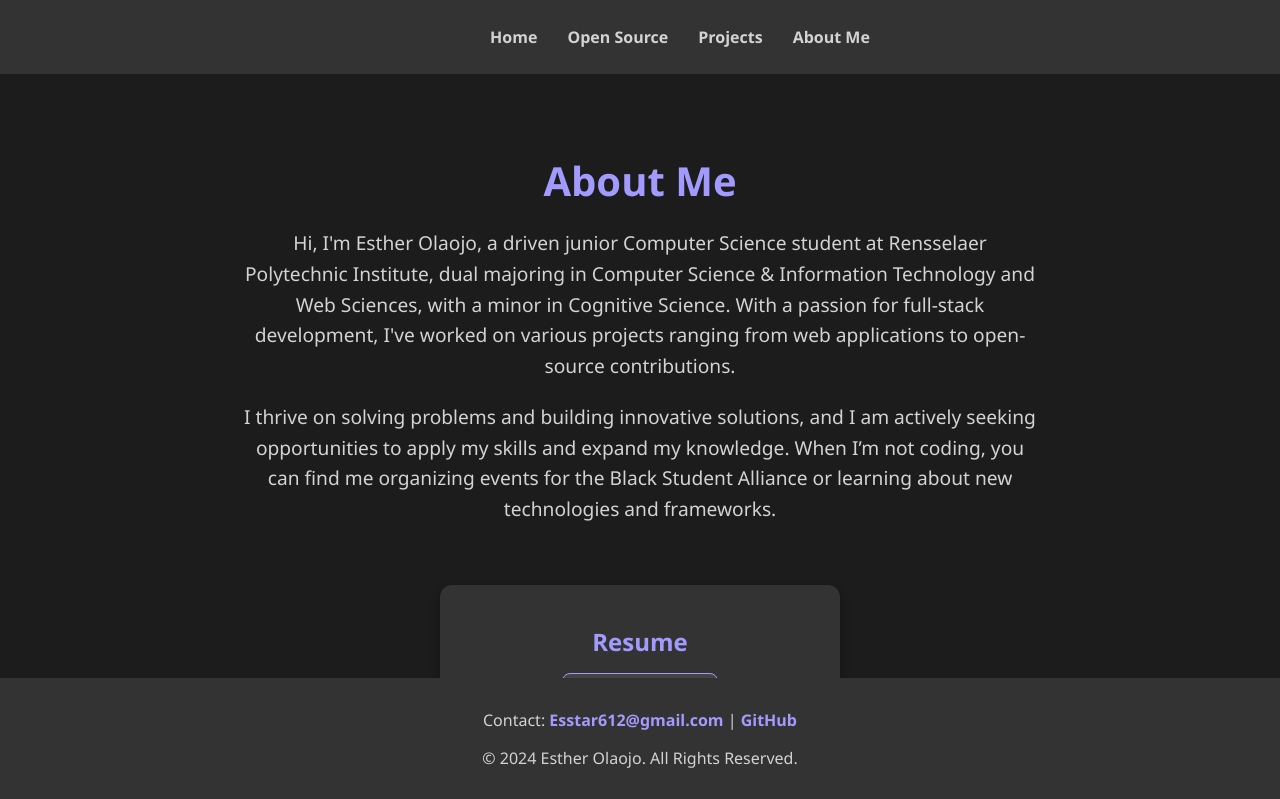
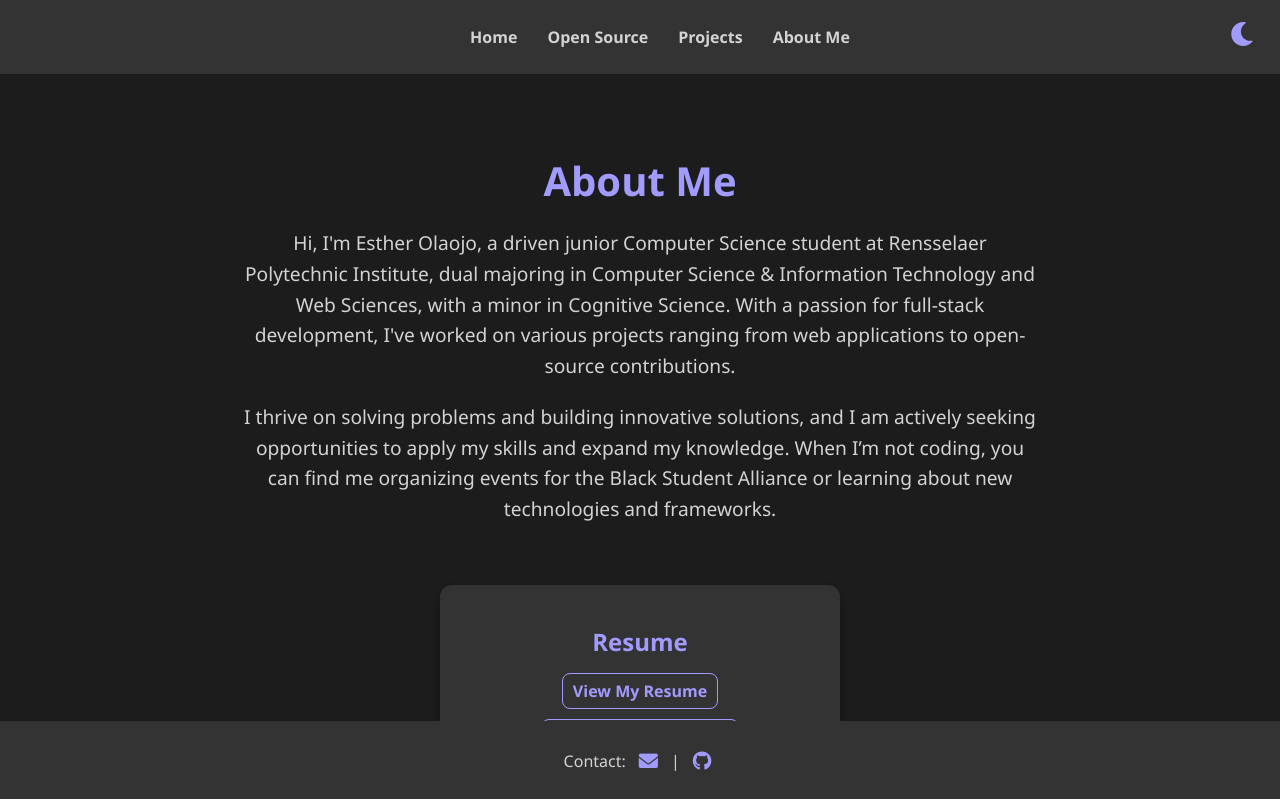
Before and after one commit to Esstar612/my_portfolio, a React (Create React App) app: page /my_portfolio/about in a window 1280 px wide. Shown: the top 799 px of the page. Built offline with nearby package versions, Linux system fonts and the light colour scheme.

Commit message:
Added theme changes
Now able to switch between light and dark themes

```diff
--- a/package.json
+++ b/package.json
@@ -10,6 +10,7 @@
     "gh-pages": "^6.2.0",
     "react": "^18.3.1",
     "react-dom": "^18.3.1",
+    "react-icons": "^5.3.0",
     "react-router-dom": "^6.27.0",
     "react-scripts": "5.0.1",
     "web-vitals": "^2.1.4"
--- a/public/index.html
+++ b/public/index.html
@@ -3,6 +3,7 @@
   <head>
     <meta charset="utf-8" />
     <link rel="icon" href="%PUBLIC_URL%/favicon.ico" />
+    <link rel="stylesheet" href="https://cdnjs.cloudflare.com/ajax/libs/font-awesome/6.0.0-beta3/css/all.min.css">
     <meta name="viewport" content="width=device-width, initial-scale=1" />
     <meta name="theme-color" content="#000000" />
     <meta
--- a/src/App.css
+++ b/src/App.css
@@ -23,27 +23,34 @@
 }
 
 .project-card {
-  background-color: #444;
+  background-color: var(--card-background-color);
   padding: 20px;
   margin: 10px auto;
   border-radius: 8px;
   width: 80%;
 }
-
 footer {
   background-color: #333;
   color: #d3d3d3;
   text-align: center;
-  padding: 15px 0;
+  padding: 10px 0;
   position: fixed;
   width: 100%;
   bottom: 0;
 }
 
+footer p {
+  display: flex;
+  justify-content: center;
+  align-items: center;
+  gap: 8px; /* Add gap between Contact text and icons */
+}
+
 footer a {
   color: #a29bfe;
   text-decoration: none;
-  font-weight: bold;
+  font-size: 1.2em; /* Adjust icon size */
+  margin: 0 5px; /* Space between icons */
 }
 
 footer a:hover {
--- a/src/components/Footer.js
+++ b/src/components/Footer.js
@@ -3,8 +3,16 @@
 const Footer = () => {
     return (
         <footer>
-            <p>Contact: <a href="mailto:Esstar612@gmail.com">Esstar612@gmail.com</a> | <a href="https://github.com/esstar612" target="_blank" rel="noopener noreferrer">GitHub</a></p>
-            <p>&copy; 2024 Esther Olaojo. All Rights Reserved.</p>
+            <p>
+                Contact:
+                <a href="mailto:Esstar612@gmail.com" aria-label="Email">
+                    <i className="fas fa-envelope"></i>
+                </a>
+                |
+                <a href="https://github.com/esstar612" target="_blank" rel="noopener noreferrer" aria-label="GitHub">
+                    <i className="fab fa-github"></i>
+                </a>
+            </p>
         </footer>
     );
 };
--- a/src/components/Navbar.css
+++ b/src/components/Navbar.css
@@ -2,11 +2,13 @@
     background-color: #333;
     padding: 10px 20px;
     display: flex;
-    justify-content: center;
+    justify-content: space-between;
+    align-items: center;
     position: fixed;
     width: 100%;
     top: 0;
     z-index: 100;
+    box-sizing: border-box;
 }
 
 .navbar ul {
@@ -28,3 +30,17 @@
 .navbar ul li a:hover {
     color: #a29bfe; /* Light Purple */
 }
+
+.theme-toggle {
+    background: none;
+    border: none;
+    color: #a29bfe;
+    font-size: 1.5em;
+    cursor: pointer;
+    position: absolute;
+    right: 20px;
+}
+
+.theme-toggle:hover {
+    color: #c299ff;
+}
--- a/src/components/Navbar.js
+++ b/src/components/Navbar.js
@@ -1,8 +1,23 @@
-import React from 'react';
+import React, { useState, useEffect } from 'react';
 import { Link } from 'react-router-dom';
 import './Navbar.css';
+import { FaMoon, FaSun } from 'react-icons/fa';
 
 const Navbar = () => {
+    const [darkTheme, setDarkTheme] = useState(true);
+
+    const toggleTheme = () => {
+        setDarkTheme(!darkTheme);
+    };
+
+    useEffect(() => {
+        if (darkTheme) {
+            document.documentElement.setAttribute('data-theme', 'dark');
+        } else {
+            document.documentElement.setAttribute('data-theme', 'light');
+        }
+    }, [darkTheme]);
+
     return (
         <nav className="navbar">
             <ul>
@@ -11,6 +26,9 @@
                 <li><Link to="/projects">Projects</Link></li>
                 <li><Link to="/about">About Me</Link></li>
             </ul>
+            <button className="theme-toggle" onClick={toggleTheme}>
+                {darkTheme ? <FaMoon /> : <FaSun />}
+            </button>
         </nav>
     );
 };
--- a/src/index.css
+++ b/src/index.css
@@ -1,14 +1,36 @@
+:root {
+  /* Light Theme Colors */
+  --background-color: #ffffff;
+  --text-color: #333333;
+  --link-color: #5b6eff;
+  --card-background-color: #f0f0f0;
+  --highlight-color: #5b6eff; /* Purple or blue accent color */
+}
+
+[data-theme="dark"] {
+  /* Dark Theme Colors */
+  --background-color: #1c1c1c;
+  --text-color: #d3d3d3;
+  --link-color: #a29bfe;
+  --card-background-color: #333;
+  --highlight-color: #a29bfe; /* Dark theme accent color */
+}
+
 body, html {
+  background-color: var(--background-color);
+  color: var(--text-color);
   margin: 0;
   padding: 0;
   font-family: 'Segoe UI', Tahoma, Geneva, Verdana, sans-serif;
-  background-color: #1c1c1c;
-  color: #d3d3d3;
 }
 
 a {
-  color: #a29bfe;
+  color: var(--link-color);
   text-decoration: none;
+}
+
+.project-card, .about-card, .mini-card {
+  background-color: var(--card-background-color);
 }
 
 a:hover {
--- a/src/pages/About.css
+++ b/src/pages/About.css
@@ -2,21 +2,21 @@
     max-width: 800px;
     margin: 0 auto;
     padding: 100px 20px;
-    background-color: #1c1c1c;
-    color: #d3d3d3;
+    background-color: var(--background-color);
+    color: var(--text-color);
     text-align: center;
 }
 
 .about h1 {
     font-size: 2.5rem;
-    color: #a29bfe; /* Light Purple */
+    color: var(--highlight-color); /* Use accent color */
     margin-bottom: 20px;
 }
 
 .about p {
     font-size: 1.2rem;
     line-height: 1.6;
-    color: #d3d3d3;
+    color: var(--text-color);
     margin-bottom: 20px;
 }
 
@@ -31,7 +31,8 @@
 }
 
 .about-card {
-    background-color: #333;
+    background-color: var(--card-background-color);
+    color: var(--text-color);
     padding: 20px;
     border-radius: 12px;
     box-shadow: 0 4px 10px rgba(0, 0, 0, 0.3);
@@ -41,11 +42,10 @@
 }
 
 .about-card h2 {
-    color: #a29bfe;
+    color: var(--highlight-color);
     font-size: 1.5rem;
     margin-bottom: 15px;
 }
-
 .card-links {
     display: flex;
     justify-content: center;
@@ -56,9 +56,9 @@
 
 .link-button {
     padding: 6px 10px;
-    background-color: #444;
-    color: #a29bfe;
-    border: 1px solid #a29bfe;
+    background-color: var(--card-background-color);
+    color: var(--highlight-color);
+    border: 1px solid var(--highlight-color);
     border-radius: 8px;
     text-decoration: none;
     font-weight: bold;
@@ -66,18 +66,18 @@
 }
 
 .link-button:hover {
-    background-color: #a29bfe;
-    color: #1c1c1c;
+    background-color: var(--highlight-color);
+    color: var(--background-color);
     transform: translateY(-3px);
     box-shadow: 0 4px 8px rgba(0, 0, 0, 0.2);
 }
 
 .about-card a {
-    color: #a29bfe;
+    color: var(--highlight-color);
     text-decoration: none;
     font-weight: bold;
 }
 
 .about-card a:hover {
-    color: #d3d3d3;
+    color: var(--text-color);
 }
--- a/src/pages/Home.css
+++ b/src/pages/Home.css
@@ -1,20 +1,20 @@
 .home {
-    background-color: #1c1c1c;
-    color: #d3d3d3;
+    background-color: var(--background-color);
+    color: var(--text-color);
     text-align: center;
     padding: 40px 20px;
 }
 
 .intro {
     padding: 60px 20px;
-    background-color: #1c1c1c;
+    background-color: var(--background-color);
     max-width: 800px;
     margin: 0 auto;
 }
 
 .intro h1 {
     font-size: 3.5rem;
-    color: #a29bfe;
+    color: var(--highlight-color);
     margin-bottom: 20px;
 }
 
@@ -25,14 +25,14 @@
 }
 
 .intro a {
-    color:#a29bfe; /* Lighter Purple */
+    color: var(--highlight-color);
     text-decoration: none;
     font-weight: bold;
 }
 
 .intro a:hover {
     text-decoration: underline;
-    color: #a29bfe; /* Keep hover consistent */
+    color: var(--highlight-color);
 }
 
 .social-icons {
@@ -42,19 +42,19 @@
 .social-icons a {
     font-size: 1.5rem;
     margin: 0 15px;
-    color: #a29bfe;
+    color: var(--highlight-color);
     text-decoration: none;
     transition: transform 0.2s ease;
 }
 
 .social-icons a:hover {
     transform: scale(1.2);
-    color: #c299ff; /* Lighter Purple Hover */
+    color: var(--highlight-color);
 }
 
 .projects-preview {
     padding: 60px 20px;
-    background-color: #1c1c1c;
+    background-color: var(--background-color);
     display: flex;
     justify-content: center;
     flex-direction: column;
@@ -65,7 +65,7 @@
 
 .projects-preview h2 {
     font-size: 2.5rem;
-    color: #a29bfe;
+    color: var(--highlight-color);
     margin-bottom: 40px;
 }
 
@@ -80,7 +80,7 @@
 }
 
 .mini-card {
-    background-color: #333;
+    background-color: var(--card-background-color);
     padding: 20px;
     border-radius: 12px;
     box-shadow: 0 4px 10px rgba(0, 0, 0, 0.3);
@@ -94,13 +94,13 @@
 
 .mini-card .year {
     font-size: 0.9rem;
-    color: #a29bfe; /* Darker Purple */
+    color: var(--highlight-color);
     margin-bottom: 10px;
 }
 
 .mini-card h3 {
     font-size: 1.2rem;
-    color: #a29bfe;
+    color: var(--highlight-color);
     margin-bottom: 10px;
 }
 
@@ -112,8 +112,8 @@
 .link-button {
     padding: 6px 12px;
     background-color: #444;
-    color: #a29bfe;
-    border: 1px solid #a29bfe;
+    color: var(--highlight-color);
+    border: 1px solid var(--highlight-color);
     border-radius: 8px;
     text-decoration: none;
     font-weight: bold;
@@ -121,6 +121,6 @@
 }
 
 .link-button:hover {
-    background-color: #a29bfe;
-    color: #1c1c1c;
+    background-color: var(--highlight-color);
+    color: var(--highlight-color);
 }
--- a/src/pages/Home.js
+++ b/src/pages/Home.js
@@ -55,7 +55,7 @@
                             <p>{project.description}</p>
                             <div className="project-links">
                                 <a
-                                    href="#"
+
                                     className="link-button"
                                     onClick={(e) => {
                                         e.preventDefault();
--- a/src/pages/OpenSource.css
+++ b/src/pages/OpenSource.css
@@ -2,12 +2,12 @@
     max-width: 900px;
     margin: 0 auto;
     padding: 100px 20px;
-    background-color: #1c1c1c;
+    background-color: var(--background-color);
     color: #d3d3d3;
     text-align: center;
 }
 .open-source h1{
     font-size: 2.5rem;
-    color: #a29bfe !important;
+    color:var(--highlight-color)!important;
     margin-bottom: 40px;
 }
--- a/src/pages/Projects.css
+++ b/src/pages/Projects.css
@@ -3,18 +3,19 @@
     margin: 0 auto;
     padding: 100px 20px;
     text-align: center;
-    background-color: #1c1c1c;
-    color: #d3d3d3;
+    background-color: var(--background-color);
+    color: var(--text-color);
 }
 
 .projects h1 {
     font-size: 2.5rem;
-    color: #a29bfe !important;
+    color: var(--highlight-color) !important;
     margin-bottom: 40px;
 }
 
 .project-card {
-    background-color: #444;
+    background-color: var(--card-background-color);
+    color: var(--text-color);
     padding: 20px;
     margin: 20px auto;
     border-radius: 8px;
@@ -35,22 +36,22 @@
 
 .project-card h3 {
     font-size: 1.5rem;
-    color: #a29bfe ;
+    color: var(--highlight-color);
     margin-bottom: 10px;
 }
 
 .project-card p {
     font-size: 1.1rem;
-    color: #d3d3d3;
+    color: var(--text-color);
     line-height: 1.5;
 }
 
 .project-card strong {
-    color: #a29bfe ;
+    color: var(--highlight-color);
 }
 
 .project-card a {
-    color: #a29bfe;
+    color: var(--highlight-color);
     text-decoration: underline;
     font-weight: bold;
     transition: color 0.3s ease;
```
Also changed, not shown: 1 other file (tests, documents, lock files or other folders).
